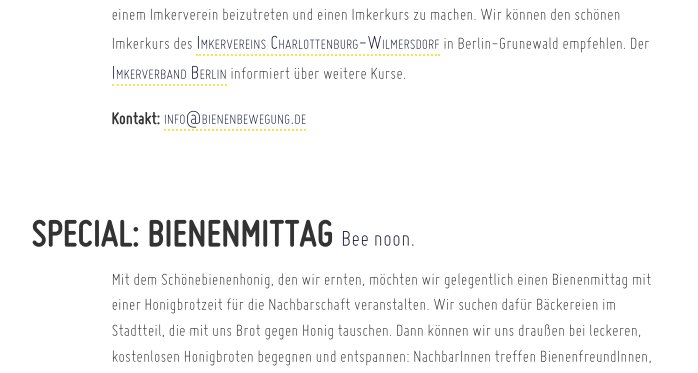
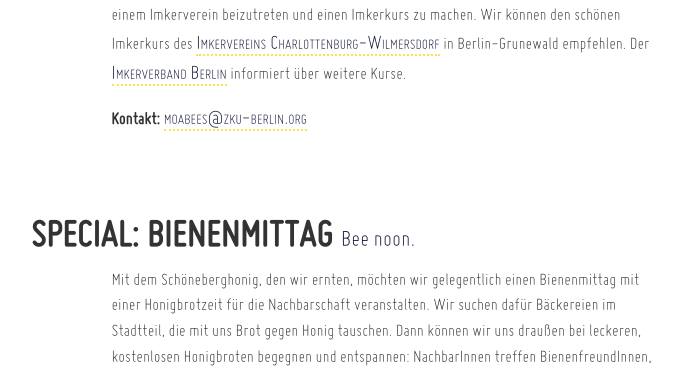
Before and after one commit to dieda/schoeneberg.berlin-bienenstadt.de, a Jekyll site: the page built from index.html, in a window 1280 px wide and 900 px high, scrolled down 1970 px. Shown: the part 152-525 px from the top of the window, without its empty margins (251-949 px from the left). Built offline with Jekyll 4.4.1, drawn with Linux system fonts in a browser that asks for light colours; some of the changed text lies outside the part shown.

Commit message:
Update index.html

```diff
--- a/index.html
+++ b/index.html
@@ -67,7 +67,7 @@ Die Imkerei im Bienengärtchen POG lädt zum Open Garten mit Honig- und Käsepic
 <strong>Picknickdecken: vorhanden</strong>
 </p>
 <p>
-<strong>Bei schlechtem Wetter fällt das Picknick aus.</strong> Wer weiß, dass er / sie teilnehmen möchte, der schicke uns gern seine Mobilfunknummer an <a href="mailto:moabees@zku-berlin.de">moabees@zku-berlin.de</a>. Wir senden dann vorab eine Info-SMS, ob die Wetterlage gut genug ist.
+<strong>Bei schlechtem Wetter fällt das Picknick aus.</strong> Wer weiß, dass er / sie teilnehmen möchte, der schicke uns gern seine Mobilfunknummer an <a href="mailto:moabees@zku-berlin.org">moabees@zku-berlin.de</a>. Wir senden dann vorab eine Info-SMS, ob die Wetterlage gut genug ist.
 </p>
 <p>
 Unser Open Garten findet statt im Rahmen des Freiluft-Projekts "Ein Hektar", das noch bis zum 25. Mai 2015 im Gleisdreieckpark läuft. Infos: <a href="http://www.ein-hektar.de/">http://www.ein-hektar.de/</a>
@@ -117,7 +117,7 @@ Unser Open Garten findet statt im Rahmen des Freiluft-Projekts "Ein Hektar", das
 </p>
 <p>
   <strong>Kontakt:</strong>
-  <a href="mailto:info@bienenbewegung.de">info@bienenbewegung.de</a>
+  <a href="mailto:moabees@zku-berlin.org">moabees@zku-berlin.org</a>
 </p>
 
 
@@ -126,7 +126,7 @@ Unser Open Garten findet statt im Rahmen des Freiluft-Projekts "Ein Hektar", das
   <small>Bee noon.</small>
 </h2>
 <p>
-  Mit dem Schönebienenhonig, den wir ernten, möchten wir gelegentlich einen Bienenmittag mit einer Honigbrotzeit für die Nachbarschaft veranstalten. Wir suchen dafür Bäckereien im Stadtteil, die mit uns Brot gegen Honig tauschen. Dann können wir uns draußen bei leckeren, kostenlosen Honigbroten begegnen und entspannen: NachbarInnen treffen BienenfreundInnen, KleingärtnerInnen und Passanten.
+  Mit dem Schöneberghonig, den wir ernten, möchten wir gelegentlich einen Bienenmittag mit einer Honigbrotzeit für die Nachbarschaft veranstalten. Wir suchen dafür Bäckereien im Stadtteil, die mit uns Brot gegen Honig tauschen. Dann können wir uns draußen bei leckeren, kostenlosen Honigbroten begegnen und entspannen: NachbarInnen treffen BienenfreundInnen, KleingärtnerInnen und Passanten.
 </p>
 
 <h2 id="wo">
```
Also changed, not shown: other parts of index.html (+1 -1 lines).
